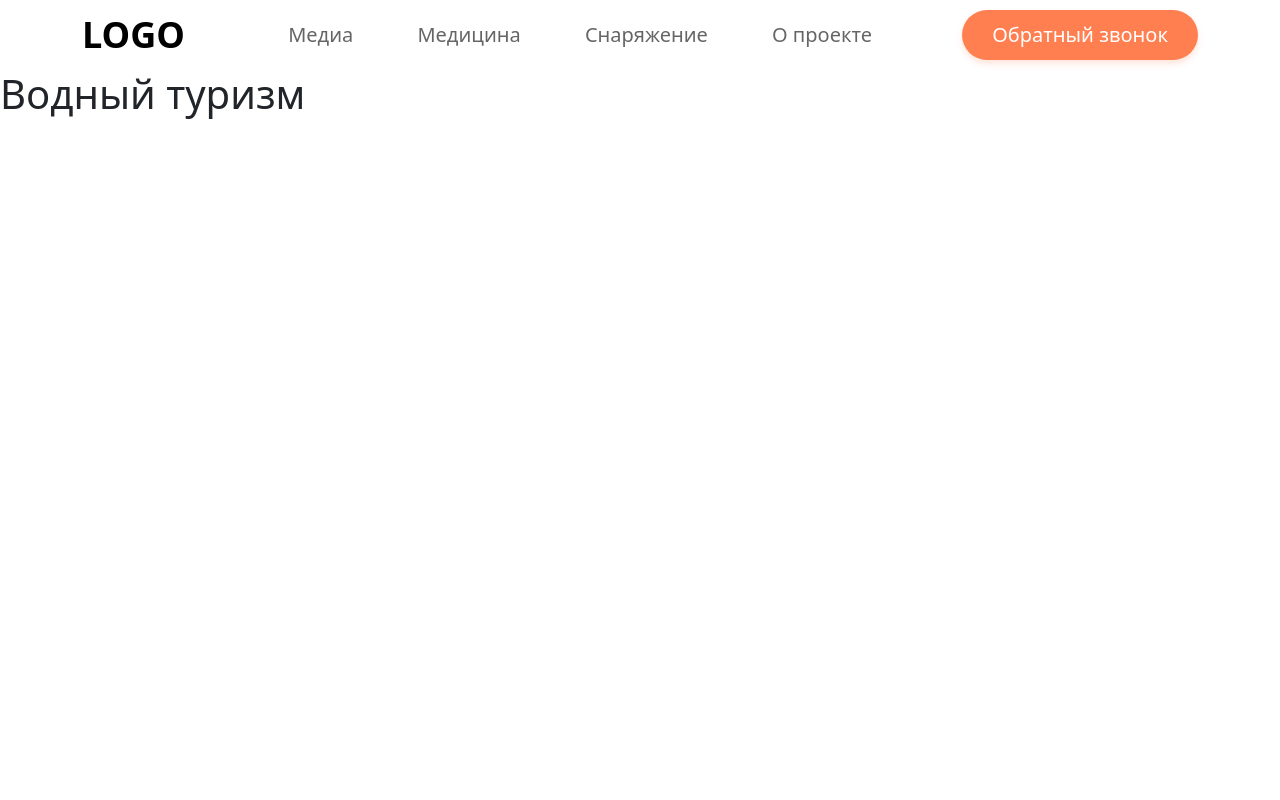
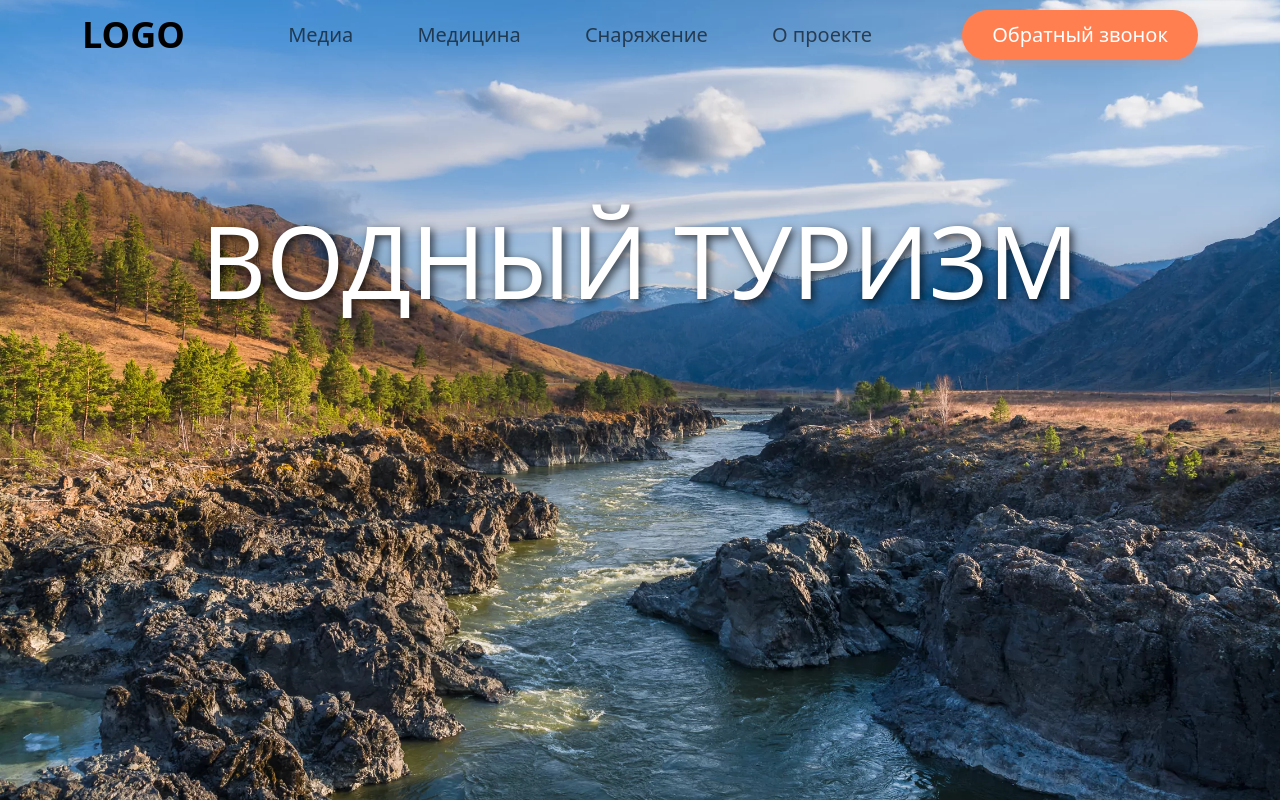
Before and after one commit to podbor16/WEB_Tourism, a Django app: page /water_tourism/ in a window 1280 px wide. Run offline with Django 5.2, Linux system fonts and the light colour scheme; some libraries are stand-ins or nearby versions.

Commit message:
make a media and correct photo in any tourism

```diff
--- a/web_tourism/static/css/start.css
+++ b/web_tourism/static/css/start.css
@@ -18,7 +18,7 @@ body, html {
 
 .tourism-section h1 {
     font-size: 100px;
-    padding: 100px;
+    padding: 130px;
     color: #ffffff;
     text-align: center;
     text-shadow: 3px 3px 8px rgba(0, 0, 0, 0.7); /* Add shadow */
@@ -71,14 +71,14 @@ body, html {
 
 /* Стили для раздела "Популярные маршруты" */
 .popular-routes {
-    padding: 40px;
+    padding: 10px;
     background-color: #f8f8f8;
     text-align: center;
 }
 
 .popular-routes h2 {
     font-size: 2em;
-    margin-bottom: 40px;
+    margin-bottom: 20px;
 }
 
 .route-cards {
@@ -178,6 +178,7 @@ body, html {
     flex-direction: row;
     align-items: center;
     position: relative;
+    background-color: #f8f8f8;
 }
 
 h2 {
--- a/web_tourism/templates/water_tourism.html
+++ b/web_tourism/templates/water_tourism.html
@@ -1,11 +1,21 @@
+{% load static %}
+
 <!DOCTYPE html>
 <html lang = "en">
     <head>
         <meta charset = "UTF-8">
         <title>Water tourism</title>
+
+        <link rel="stylesheet" href="{% static 'css\start.css' %}">
+        <link rel="preconnect" href="https://fonts.gstatic.com">
+        <link href="https://fonts.googleapis.com/css2?family=Noto+Sans:ital,wght@0,400;0,700;1,400&display=swap" rel="stylesheet">
+
     </head>
     <body>
-        {% include 'header.html' %}
-        <h1>Водный туризм</h1>
+        <div class="tourism-section">
+            <img src="{% static 'image/katun2.webp' %}" class="background-image">
+            {% include 'header.html' %}
+            <h1>ВОДНЫЙ ТУРИЗМ</h1>
+        </div>
     </body>
 </html>
```
Also changed, not shown: web_tourism/templates/media.html (+24 -1 lines), web_tourism/templates/mountain_tourism.html (+12 -2 lines), web_tourism/templates/start.html (+3 -30 lines), web_tourism/static/image/best_moment_1.jpg (added), web_tourism/static/image/best_moment_2.jpg (added), web_tourism/static/image/gora.jpg (added), web_tourism/static/image/katun2.webp (added), web_tourism/static/image/mountain.jpg (added), web_tourism/static/image/stolb2.jpg (added), web_tourism/static/image/test.jpg (added), 1 other file.
